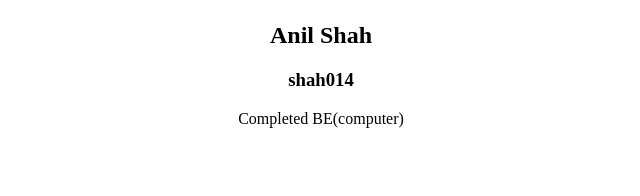
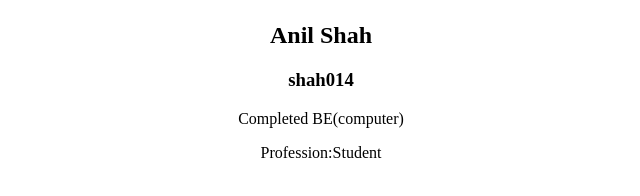
Before and after one commit to shah014/academy.github.io, a plain HTML site: page index.html in a window 1280 px wide. Shown: the part 210-406 px from the top of the page, without its empty margins (319-959 px from the left). Drawn offline with Linux system fonts and the light colour scheme.

Commit message:
Added on body

```diff
--- a/index.html
+++ b/index.html
@@ -20,6 +20,8 @@
 <h2>Anil Shah</h2>
 <h3>shah014</h3>
 <p>Completed BE(computer)</p>
+    <p>Profession:Student</p>
+
 </div>
 </body>
 </html>
```
